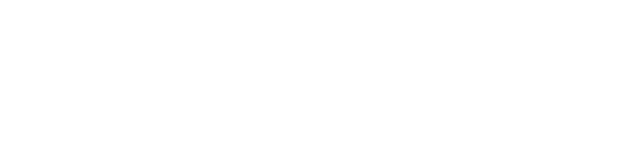
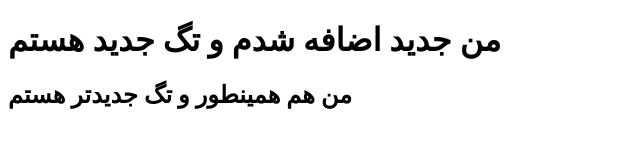
Before and after one commit to AbolfazlBarati7114/new-git3, a plain HTML site: page index.html in a window 1280 px wide. Shown: the whole page, without its empty margins (0-640 px from the left). Drawn offline with Linux system fonts and the light colour scheme.

Commit message:
new content for new branch

```diff
--- a/index.html
+++ b/index.html
@@ -7,6 +7,9 @@
     <link rel="stylesheet" href="style.css">
 </head>
 <body>
-
+    <div class="TextBox">
+        <h1>من جدید اضافه شدم و تگ جدید هستم</h1>
+        <h2>من هم همینطور و تگ جدیدتر هستم</h2>
+    </div>
 </body>
 </html>
```
